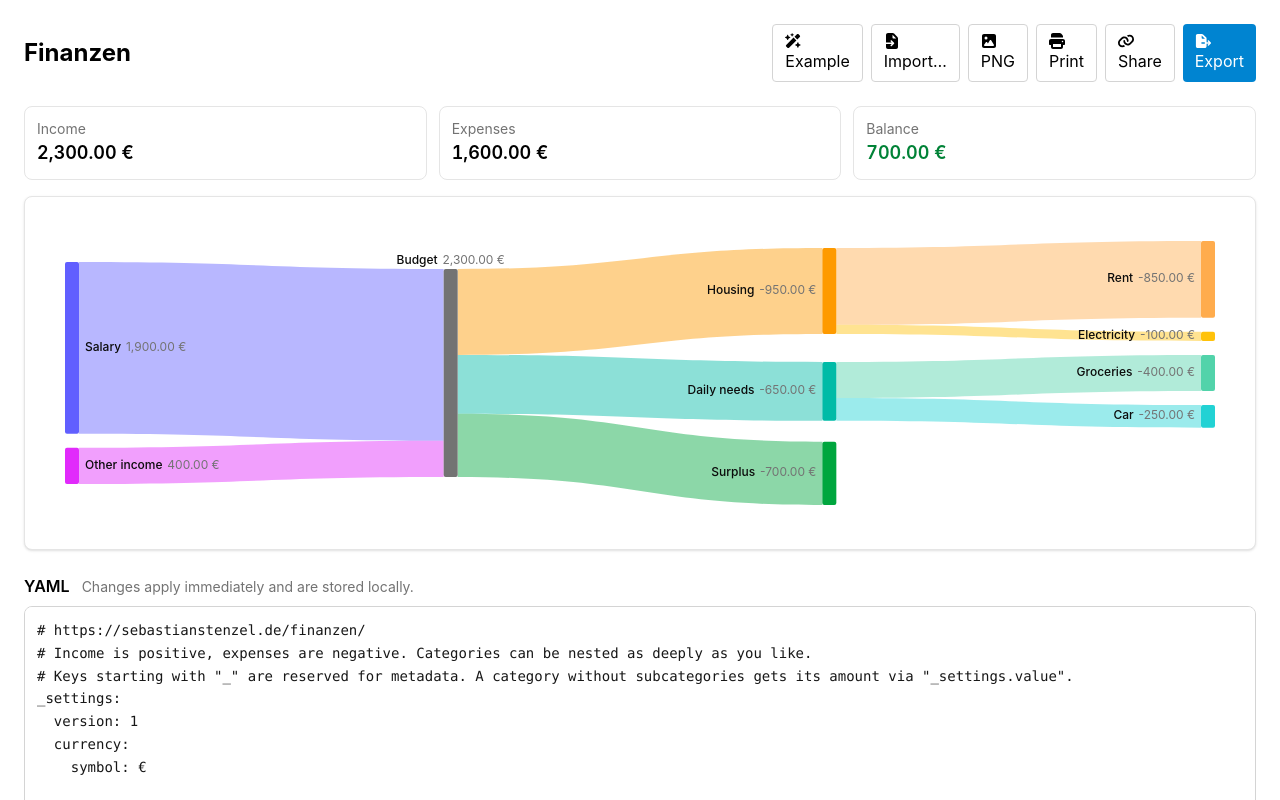
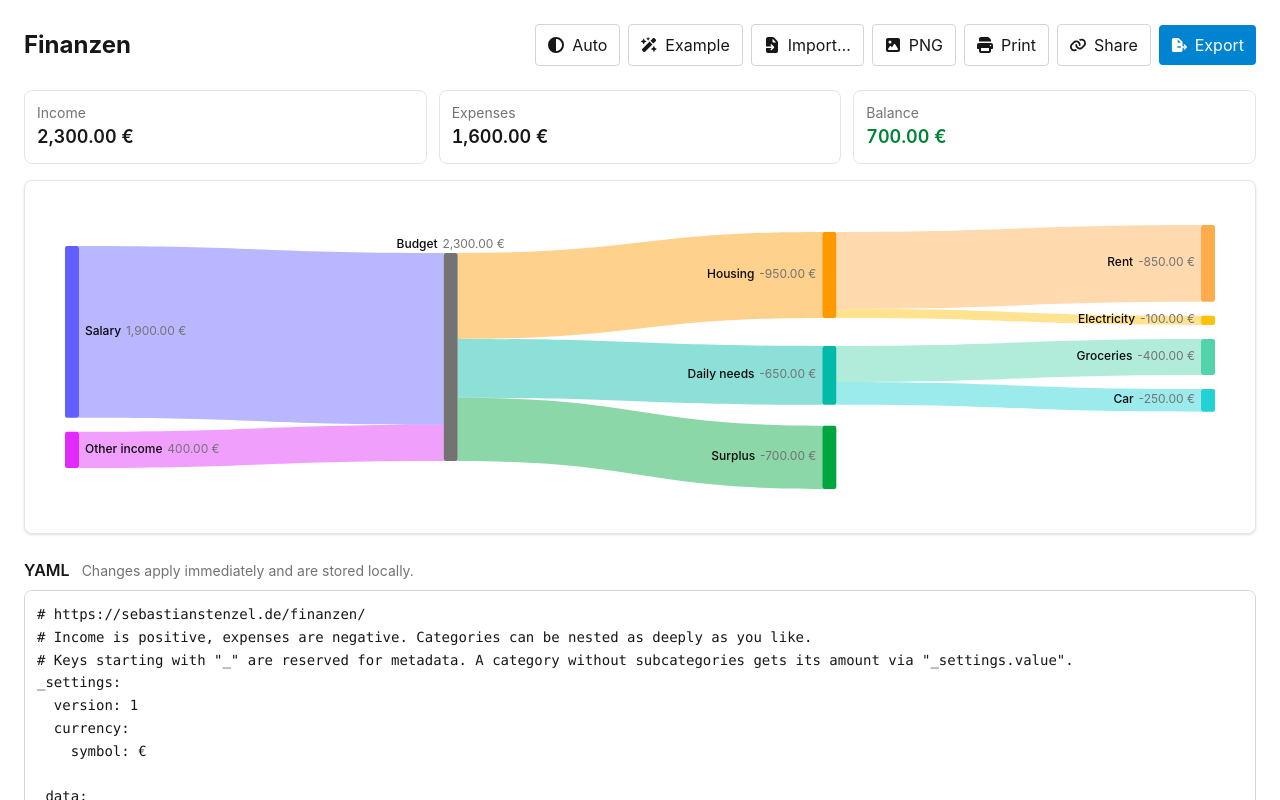
Before and after one commit to overheadhunter/finanzen, a Vue app: page / in a window 1280 px wide. Shown: the top 800 px of the page. Built offline with nearby package versions, Linux system fonts and the light colour scheme.

Commit message:
dark mode

```diff
--- a/index.html
+++ b/index.html
@@ -4,6 +4,11 @@
     <meta charset="UTF-8" />
     <meta name="viewport" content="width=device-width, initial-scale=1.0" />
     <title>Finanzen</title>
+    <!-- apply the theme before the first paint to avoid a light flash; see src/store/theme.ts -->
+    <script>
+      const theme = localStorage.getItem('finanzen.theme')
+      if (theme === 'dark' || (theme !== 'light' && matchMedia('(prefers-color-scheme: dark)').matches)) document.documentElement.classList.add('dark')
+    </script>
   </head>
   <body>
     <div id="app"></div>
--- a/src/App.vue
+++ b/src/App.vue
@@ -1,7 +1,8 @@
 <script setup lang="ts">
 import { computed, onBeforeUnmount, onMounted, ref } from 'vue'
 import { FontAwesomeIcon } from '@fortawesome/vue-fontawesome'
-import { faFileExport, faFileImport, faImage, faLink, faPrint, faWandMagicSparkles } from '@fortawesome/free-solid-svg-icons'
+import { faCircleHalfStroke, faFileExport, faFileImport, faImage, faLink, faMoon, faPrint, faSun, faWandMagicSparkles } from '@fortawesome/free-solid-svg-icons'
+import { useTheme } from './store/theme'
 import SankeyDiagram from './components/SankeyDiagram.vue'
 import YamlEditor from './components/YamlEditor.vue'
 import { exampleYaml, isExample } from './example'
@@ -20,6 +21,8 @@ const fileInput = ref<HTMLInputElement>()
 const diagram = ref<InstanceType<typeof SankeyDiagram>>()
 const importError = ref('')
 const notice = ref('')
+const { theme, cycle: cycleTheme } = useTheme()
+const themeIcon = computed(() => ({ auto: faCircleHalfStroke, light: faSun, dark: faMoon })[theme.value])
 
 // keep the last valid document while the user is mid-edit, and show the parse error alongside
 const parsed = computed(() => {
@@ -178,67 +181,76 @@ onMounted(async () => {
 <template>
   <div
     v-if="dragging"
-    class="pointer-events-none fixed inset-0 z-10 flex items-center justify-center border-4 border-dashed border-sky-500 bg-sky-50/80 text-lg font-medium text-sky-700 print:hidden"
+    class="pointer-events-none fixed inset-0 z-10 flex items-center justify-center border-4 border-dashed border-sky-500 bg-sky-50/80 text-lg font-medium text-sky-700 dark:bg-sky-950/80 dark:text-sky-300 print:hidden"
   >
     {{ t('app.dropHere') }}
   </div>
   <main class="mx-auto max-w-7xl p-6 print:max-w-none print:p-0">
     <header class="mb-6 flex flex-wrap items-center gap-3 print:hidden">
       <h1 class="text-2xl font-bold">Finanzen</h1>
-      <div class="ml-auto flex gap-2">
-        <button type="button" class="rounded border border-neutral-300 px-3 py-2 hover:bg-neutral-100" :title="t('app.exampleTitle')" @click="onExample">
-          <FontAwesomeIcon :icon="faWandMagicSparkles" class="mr-2 size-4" />{{ t('app.example') }}
+      <div class="ml-auto flex flex-wrap items-center gap-2">
+        <button
+          type="button"
+          class="inline-flex items-center gap-2 rounded border border-neutral-300 px-3 py-2 hover:bg-neutral-100 dark:border-neutral-700 dark:hover:bg-neutral-800"
+          :title="t(`app.theme.${theme}`)"
+          :aria-label="t(`app.theme.${theme}`)"
+          @click="cycleTheme"
+        >
+          <FontAwesomeIcon :icon="themeIcon" class="size-4" />{{ t(`app.themeLabel.${theme}`) }}
         </button>
-        <button type="button" class="rounded border border-neutral-300 px-3 py-2 hover:bg-neutral-100" :title="t('app.importTitle', { ext: FILE_EXTENSION })" @click="fileInput?.click()">
-          <FontAwesomeIcon :icon="faFileImport" class="mr-2 size-4" />{{ t('app.import') }}
+        <button type="button" class="inline-flex items-center gap-2 rounded border border-neutral-300 px-3 py-2 hover:bg-neutral-100 dark:border-neutral-700 dark:hover:bg-neutral-800" :title="t('app.exampleTitle')" @click="onExample">
+          <FontAwesomeIcon :icon="faWandMagicSparkles" class="size-4" />{{ t('app.example') }}
+        </button>
+        <button type="button" class="inline-flex items-center gap-2 rounded border border-neutral-300 px-3 py-2 hover:bg-neutral-100 dark:border-neutral-700 dark:hover:bg-neutral-800" :title="t('app.importTitle', { ext: FILE_EXTENSION })" @click="fileInput?.click()">
+          <FontAwesomeIcon :icon="faFileImport" class="size-4" />{{ t('app.import') }}
         </button>
         <input ref="fileInput" type="file" :accept="IMPORT_ACCEPT" class="hidden" @change="onImport" />
-        <button type="button" class="rounded border border-neutral-300 px-3 py-2 hover:bg-neutral-100" :title="t('app.pngTitle')" @click="onExportPng">
-          <FontAwesomeIcon :icon="faImage" class="mr-2 size-4" />{{ t('app.png') }}
+        <button type="button" class="inline-flex items-center gap-2 rounded border border-neutral-300 px-3 py-2 hover:bg-neutral-100 dark:border-neutral-700 dark:hover:bg-neutral-800" :title="t('app.pngTitle')" @click="onExportPng">
+          <FontAwesomeIcon :icon="faImage" class="size-4" />{{ t('app.png') }}
         </button>
-        <button type="button" class="rounded border border-neutral-300 px-3 py-2 hover:bg-neutral-100" :title="t('app.printTitle')" @click="onPrint">
-          <FontAwesomeIcon :icon="faPrint" class="mr-2 size-4" />{{ t('app.print') }}
+        <button type="button" class="inline-flex items-center gap-2 rounded border border-neutral-300 px-3 py-2 hover:bg-neutral-100 dark:border-neutral-700 dark:hover:bg-neutral-800" :title="t('app.printTitle')" @click="onPrint">
+          <FontAwesomeIcon :icon="faPrint" class="size-4" />{{ t('app.print') }}
         </button>
-        <button type="button" class="rounded border border-neutral-300 px-3 py-2 hover:bg-neutral-100" :title="t('app.shareTitle')" @click="onShare">
-          <FontAwesomeIcon :icon="faLink" class="mr-2 size-4" />{{ t('app.share') }}
+        <button type="button" class="inline-flex items-center gap-2 rounded border border-neutral-300 px-3 py-2 hover:bg-neutral-100 dark:border-neutral-700 dark:hover:bg-neutral-800" :title="t('app.shareTitle')" @click="onShare">
+          <FontAwesomeIcon :icon="faLink" class="size-4" />{{ t('app.share') }}
         </button>
-        <button type="button" class="rounded bg-sky-600 px-3 py-2 text-white hover:bg-sky-700" :title="t('app.exportTitle', { ext: FILE_EXTENSION })" @click="exportYaml(text)">
-          <FontAwesomeIcon :icon="faFileExport" class="mr-2 size-4" />{{ t('app.export') }}
+        <button type="button" class="inline-flex items-center gap-2 rounded bg-sky-600 px-3 py-2 text-white hover:bg-sky-700" :title="t('app.exportTitle', { ext: FILE_EXTENSION })" @click="exportYaml(text)">
+          <FontAwesomeIcon :icon="faFileExport" class="size-4" />{{ t('app.export') }}
         </button>
       </div>
     </header>
 
-    <p v-if="importError" class="mb-4 rounded border border-red-200 bg-red-50 px-3 py-2 text-sm text-red-700 print:hidden">{{ importError }}</p>
-    <p v-if="notice" class="mb-4 rounded border border-green-200 bg-green-50 px-3 py-2 text-sm text-green-700 print:hidden">{{ notice }}</p>
+    <p v-if="importError" class="mb-4 rounded border border-red-200 bg-red-50 dark:border-red-900 dark:bg-red-950 px-3 py-2 text-sm text-red-700 dark:text-red-400 print:hidden">{{ importError }}</p>
+    <p v-if="notice" class="mb-4 rounded border border-green-200 bg-green-50 dark:border-green-900 dark:bg-green-950 px-3 py-2 text-sm text-green-700 dark:text-green-400 print:hidden">{{ notice }}</p>
 
     <!-- in print the tiles collapse to a single line of "label value" pairs, so the diagram gets the page -->
     <dl v-if="summary" class="mb-4 grid grid-cols-3 gap-3 text-sm print:mb-2 print:flex print:gap-8">
-      <div class="rounded-lg border border-neutral-200 bg-white p-3 print:flex print:items-baseline print:gap-2 print:border-0 print:p-0">
-        <dt class="text-neutral-500">{{ t('app.income') }}</dt>
+      <div class="rounded-lg border border-neutral-200 bg-white dark:border-neutral-800 dark:bg-neutral-900 p-3 print:flex print:items-baseline print:gap-2 print:border-0 print:p-0">
+        <dt class="text-neutral-500 dark:text-neutral-400">{{ t('app.income') }}</dt>
         <dd class="text-lg font-semibold tabular-nums print:text-sm">{{ formatAmount(summary.income, settings) }}</dd>
       </div>
-      <div class="rounded-lg border border-neutral-200 bg-white p-3 print:flex print:items-baseline print:gap-2 print:border-0 print:p-0">
-        <dt class="text-neutral-500">{{ t('app.expenses') }}</dt>
+      <div class="rounded-lg border border-neutral-200 bg-white dark:border-neutral-800 dark:bg-neutral-900 p-3 print:flex print:items-baseline print:gap-2 print:border-0 print:p-0">
+        <dt class="text-neutral-500 dark:text-neutral-400">{{ t('app.expenses') }}</dt>
         <dd class="text-lg font-semibold tabular-nums print:text-sm">{{ formatAmount(summary.expenses, settings) }}</dd>
       </div>
-      <div class="rounded-lg border border-neutral-200 bg-white p-3 print:flex print:items-baseline print:gap-2 print:border-0 print:p-0">
-        <dt class="text-neutral-500">{{ t('app.balance') }}</dt>
-        <dd class="text-lg font-semibold tabular-nums print:text-sm" :class="summary.balance < 0 ? 'text-red-700' : 'text-green-700'">{{ formatAmount(summary.balance, settings) }}</dd>
+      <div class="rounded-lg border border-neutral-200 bg-white dark:border-neutral-800 dark:bg-neutral-900 p-3 print:flex print:items-baseline print:gap-2 print:border-0 print:p-0">
+        <dt class="text-neutral-500 dark:text-neutral-400">{{ t('app.balance') }}</dt>
+        <dd class="text-lg font-semibold tabular-nums print:text-sm" :class="summary.balance < 0 ? 'text-red-700 dark:text-red-400' : 'text-green-700 dark:text-green-400'">{{ formatAmount(summary.balance, settings) }}</dd>
       </div>
     </dl>
 
-    <section class="mb-6 overflow-x-auto rounded-lg border border-neutral-200 bg-white p-4 shadow-sm print:overflow-visible print:break-inside-avoid print:border-0 print:p-0 print:shadow-none">
+    <section class="mb-6 overflow-x-auto rounded-lg border border-neutral-200 bg-white dark:border-neutral-800 dark:bg-neutral-900 p-4 shadow-sm print:overflow-visible print:break-inside-avoid print:border-0 print:p-0 print:shadow-none">
       <SankeyDiagram ref="diagram" :graph="graph" :settings="settings" :highlighted="highlighted" @select="onSelect" />
     </section>
 
     <section class="print:hidden">
       <div class="mb-2 flex items-baseline gap-3">
         <h2 class="font-semibold">YAML</h2>
-        <p v-if="parsed.error" class="text-sm text-red-700">{{ parsed.error }}</p>
-        <p v-else class="text-sm text-neutral-500">{{ t('app.yamlHint') }}</p>
+        <p v-if="parsed.error" class="text-sm text-red-700 dark:text-red-400">{{ parsed.error }}</p>
+        <p v-else class="text-sm text-neutral-500 dark:text-neutral-400">{{ t('app.yamlHint') }}</p>
       </div>
       <YamlEditor ref="editor" v-model="text" @cursor="onCursor" />
     </section>
-    <p class="mt-6 text-xs text-neutral-400 print:hidden">{{ t('app.localNote') }}</p>
+    <p class="mt-6 text-xs text-neutral-400 dark:text-neutral-500 print:hidden">{{ t('app.localNote') }}</p>
   </main>
 </template>
--- a/src/components/SankeyDiagram.vue
+++ b/src/components/SankeyDiagram.vue
@@ -129,23 +129,17 @@ function labelAnchor(n: LayoutNode): { x: number; y: number; anchor: 'start' | '
           :width="node.x1! - node.x0!"
           :height="Math.max(1, node.y1! - node.y0!)"
           :style="{ fill: node.color }"
-          :class="node.id === highlighted ? 'stroke-neutral-900 stroke-2' : ''"
+          :class="node.id === highlighted ? 'stroke-neutral-900 stroke-2 dark:stroke-neutral-100' : ''"
           rx="2"
         >
           <title>{{ node.id }}: {{ formatAmount(node.amount, settings) }}</title>
         </rect>
-        <text :x="labelAnchor(node).x" :y="labelAnchor(node).y" :text-anchor="labelAnchor(node).anchor" dominant-baseline="middle" class="label">
+        <text :x="labelAnchor(node).x" :y="labelAnchor(node).y" :text-anchor="labelAnchor(node).anchor" dominant-baseline="middle" class="fill-neutral-950 dark:fill-neutral-100">
           <tspan :class="node.id === highlighted ? 'font-bold' : 'font-medium'">{{ node.name }}</tspan>
-          <tspan dx="0.4em" class="fill-neutral-500">{{ formatAmount(node.amount, settings) }}</tspan>
+          <tspan dx="0.4em" class="fill-neutral-500 dark:fill-neutral-400">{{ formatAmount(node.amount, settings) }}</tspan>
         </text>
       </g>
     </svg>
-    <p v-else class="rounded-lg border border-dashed border-neutral-300 p-8 text-center text-neutral-500">{{ t('diagram.empty') }}</p>
+    <p v-else class="rounded-lg border border-dashed border-neutral-300 p-8 text-center text-neutral-500 dark:border-neutral-700 dark:text-neutral-400">{{ t('diagram.empty') }}</p>
   </div>
 </template>
-
-<style scoped>
-.label {
-  fill: #0b0b0b;
-}
-</style>
--- a/src/components/YamlEditor.vue
+++ b/src/components/YamlEditor.vue
@@ -52,7 +52,7 @@ defineExpose({ select })
     spellcheck="false"
     autocapitalize="off"
     autocomplete="off"
-    class="min-h-[24rem] w-full resize-y rounded-lg border border-neutral-300 bg-white p-3 font-mono text-sm leading-relaxed text-neutral-900 focus:border-sky-500 focus:outline-none focus:ring-2 focus:ring-sky-200"
+    class="min-h-[24rem] w-full resize-y rounded-lg border border-neutral-300 bg-white p-3 font-mono text-sm leading-relaxed text-neutral-900 focus:border-sky-500 focus:outline-none focus:ring-2 focus:ring-sky-200 dark:border-neutral-700 dark:bg-neutral-900 dark:text-neutral-100 dark:focus:ring-sky-900"
     @keydown.tab.prevent="onTab"
     @keyup="emitCursor"
     @click="emitCursor"
--- a/src/i18n.ts
+++ b/src/i18n.ts
@@ -1,6 +1,12 @@
 export type Locale = 'en' | 'de'
 
 const en = {
+  'app.theme.auto': 'Theme: automatic (follows the system). Click for light.',
+  'app.theme.light': 'Theme: light. Click for dark.',
+  'app.theme.dark': 'Theme: dark. Click for automatic.',
+  'app.themeLabel.auto': 'Auto',
+  'app.themeLabel.light': 'Light',
+  'app.themeLabel.dark': 'Dark',
   'app.example': 'Example',
   'app.exampleTitle': 'Load the example',
   'app.import': 'Import…',
@@ -59,6 +65,12 @@ const en = {
 export type MessageKey = keyof typeof en
 
 const de: Record<MessageKey, string> = {
+  'app.theme.auto': 'Darstellung: automatisch (wie das System). Klicken für hell.',
+  'app.theme.light': 'Darstellung: hell. Klicken für dunkel.',
+  'app.theme.dark': 'Darstellung: dunkel. Klicken für automatisch.',
+  'app.themeLabel.auto': 'Auto',
+  'app.themeLabel.light': 'Hell',
+  'app.themeLabel.dark': 'Dunkel',
   'app.example': 'Beispiel',
   'app.exampleTitle': 'Beispiel laden',
   'app.import': 'Importieren…',
--- a/src/store/png.ts
+++ b/src/store/png.ts
@@ -7,7 +7,7 @@ export const PNG_FILE_NAME = 'finanzen.png'
 const INLINED_PROPERTIES = ['fill', 'fill-opacity', 'stroke', 'stroke-width', 'font-family', 'font-size', 'font-weight', 'text-anchor', 'dominant-baseline', 'paint-order']
 
 /**
- * Rasterizes an SVG element and downloads it as PNG with a white background, embedding the YAML source as a text chunk so the file can be imported again.
+ * Rasterizes an SVG element and downloads it as PNG on the background it is shown on (so dark mode exports stay legible), embedding the YAML source as a text chunk so the file can be imported again.
  *
  * @param svg the element as rendered in the page
  * @param yaml the document to embed
@@ -24,13 +24,22 @@ export async function exportPng(svg: SVGSVGElement, yaml: string, scale = 2, fil
   const context = canvas.getContext('2d')
   if (!context) throw new Error(t('png.noCanvas'))
   context.scale(scale, scale)
-  context.fillStyle = '#ffffff'
+  context.fillStyle = backgroundOf(svg)
   context.fillRect(0, 0, width, height)
   context.drawImage(image, 0, 0, width, height)
   const blob = await new Promise<Blob | null>((resolve) => canvas.toBlob(resolve, 'image/png'))
   if (!blob) throw new Error(t('png.failed'))
   const withYaml = embedPngText(new Uint8Array(await blob.arrayBuffer()), yaml)
   download(new Blob([withYaml as BlobPart], { type: 'image/png' }), fileName)
+}
+
+// the first non-transparent background among the element's ancestors
+function backgroundOf(element: Element): string {
+  for (let el: Element | null = element; el; el = el.parentElement) {
+    const color = getComputedStyle(el).backgroundColor
+    if (color && color !== 'transparent' && !/^rgba\(.*,\s*0\)$/.test(color)) return color
+  }
+  return '#ffffff'
 }
 
 // serializes a copy of the SVG with the computed styles inlined, so it renders the same outside the page
--- /dev/null
+++ b/src/store/theme.ts
@@ -0,0 +1,29 @@
+import { computed, ref, watchEffect } from 'vue'
+
+export type Theme = 'auto' | 'light' | 'dark'
+
+// keep in sync with the inline script in index.html, which applies the theme before the first paint
+const STORAGE_KEY = 'finanzen.theme'
+const ORDER: Theme[] = ['auto', 'light', 'dark']
+
+const stored = localStorage.getItem(STORAGE_KEY)
+const theme = ref<Theme>(ORDER.includes(stored as Theme) ? (stored as Theme) : 'auto')
+const media = matchMedia('(prefers-color-scheme: dark)')
+const systemDark = ref(media.matches)
+media.addEventListener('change', (e) => (systemDark.value = e.matches))
+
+const dark = computed(() => theme.value === 'dark' || (theme.value === 'auto' && systemDark.value))
+
+watchEffect(() => {
+  document.documentElement.classList.toggle('dark', dark.value)
+  if (theme.value === 'auto') localStorage.removeItem(STORAGE_KEY)
+  else localStorage.setItem(STORAGE_KEY, theme.value)
+})
+
+/** The chosen theme (`auto` follows the OS) and a function cycling through automatic, light and dark. */
+export function useTheme() {
+  return {
+    theme,
+    cycle: () => (theme.value = ORDER[(ORDER.indexOf(theme.value) + 1) % ORDER.length]!),
+  }
+}
--- a/src/style.css
+++ b/src/style.css
@@ -1,4 +1,26 @@
 @import "tailwindcss";
+
+/* dark mode is on when <html> has the `dark` class (set from the theme setting, see src/store/theme.ts), but only on screen: printouts always use the light theme */
+@custom-variant dark {
+  @media screen {
+    &:where(.dark, .dark *) {
+      @slot;
+    }
+  }
+}
+
+@layer base {
+  html {
+    color-scheme: light;
+    @apply bg-white text-neutral-900 dark:bg-neutral-950 dark:text-neutral-100;
+  }
+
+  @media screen {
+    html.dark {
+      color-scheme: dark;
+    }
+  }
+}
 
 /* print only the summary and the diagram (everything else carries `print:hidden`) on one A4 landscape page, keeping the colors;
    the diagram lays itself out for the resulting 267mm × 180mm printable area minus the summary row (see PRINT_ASPECT in SankeyDiagram.vue) */
```
Also changed, not shown: .claude/CLAUDE.md.
